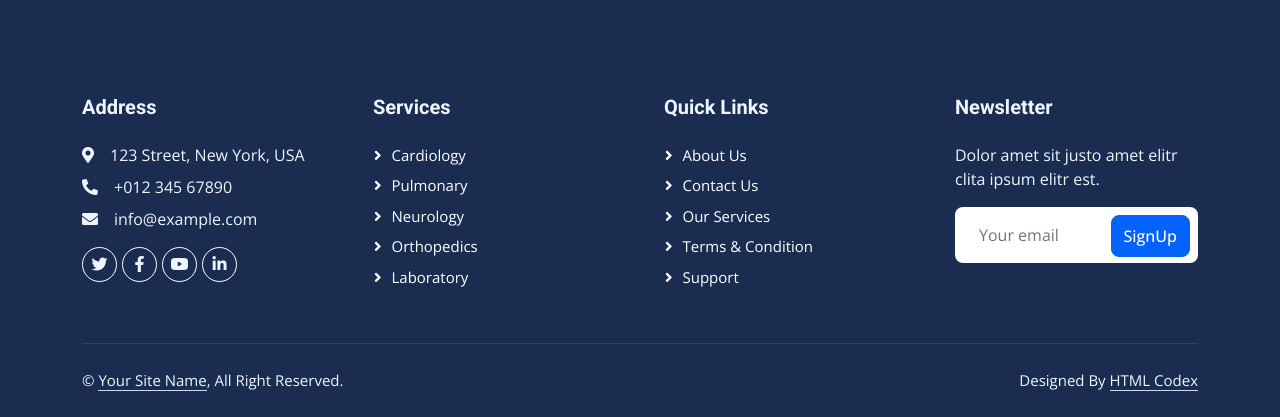
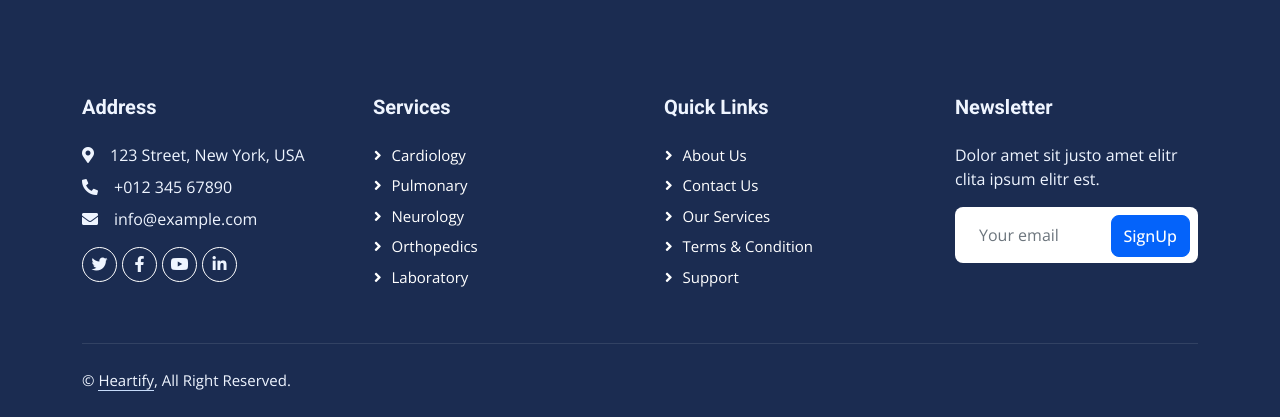
Before and after one commit to Seufrid/fyp_project_django, a Django app: page /about/ in a window 1280 px wide. Shown: the part 2430-2847 px from the top of the page. Run offline with Django 4.2, Linux system fonts and the light colour scheme; some libraries are stand-ins or nearby versions.

Commit message:
footers edited

```diff
--- a/web_project/templates/about.html
+++ b/web_project/templates/about.html
@@ -325,11 +325,7 @@
             <div class="copyright">
                 <div class="row">
                     <div class="col-md-6 text-center text-md-start mb-3 mb-md-0">
-                        &copy; <a class="border-bottom" href="#">Your Site Name</a>, All Right Reserved.
-                    </div>
-                    <div class="col-md-6 text-center text-md-end">
-                        <!--/*** This template is free as long as you keep the footer author’s credit link/attribution link/backlink. If you'd like to use the template without the footer author’s credit link/attribution link/backlink, you can purchase the Credit Removal License from "https://htmlcodex.com/credit-removal". Thank you for your support. ***/-->
-                        Designed By <a class="border-bottom" href="https://htmlcodex.com">HTML Codex</a>
+                        &copy; <a class="border-bottom" href="#">Heartify</a>, All Right Reserved.
                     </div>
                 </div>
             </div>
--- a/web_project/templates/appointment.html
+++ b/web_project/templates/appointment.html
@@ -233,11 +233,7 @@
             <div class="copyright">
                 <div class="row">
                     <div class="col-md-6 text-center text-md-start mb-3 mb-md-0">
-                        &copy; <a class="border-bottom" href="#">Your Site Name</a>, All Right Reserved.
-                    </div>
-                    <div class="col-md-6 text-center text-md-end">
-                        <!--/*** This template is free as long as you keep the footer author’s credit link/attribution link/backlink. If you'd like to use the template without the footer author’s credit link/attribution link/backlink, you can purchase the Credit Removal License from "https://htmlcodex.com/credit-removal". Thank you for your support. ***/-->
-                        Designed By <a class="border-bottom" href="https://htmlcodex.com">HTML Codex</a>
+                        &copy; <a class="border-bottom" href="#">Heartify</a>, All Right Reserved.
                     </div>
                 </div>
             </div>
--- a/web_project/templates/contact.html
+++ b/web_project/templates/contact.html
@@ -244,11 +244,7 @@
             <div class="copyright">
                 <div class="row">
                     <div class="col-md-6 text-center text-md-start mb-3 mb-md-0">
-                        &copy; <a class="border-bottom" href="#">Your Site Name</a>, All Right Reserved.
-                    </div>
-                    <div class="col-md-6 text-center text-md-end">
-                        <!--/*** This template is free as long as you keep the footer author’s credit link/attribution link/backlink. If you'd like to use the template without the footer author’s credit link/attribution link/backlink, you can purchase the Credit Removal License from "https://htmlcodex.com/credit-removal". Thank you for your support. ***/-->
-                        Designed By <a class="border-bottom" href="https://htmlcodex.com">HTML Codex</a>
+                        &copy; <a class="border-bottom" href="#">Heartify</a>, All Right Reserved.
                     </div>
                 </div>
             </div>
--- a/web_project/templates/selftest.html
+++ b/web_project/templates/selftest.html
@@ -193,11 +193,7 @@
             <div class="copyright">
                 <div class="row">
                     <div class="col-md-6 text-center text-md-start mb-3 mb-md-0">
-                        &copy; <a class="border-bottom" href="#">Your Site Name</a>, All Right Reserved.
-                    </div>
-                    <div class="col-md-6 text-center text-md-end">
-                        <!--/*** This template is free as long as you keep the footer author’s credit link/attribution link/backlink. If you'd like to use the template without the footer author’s credit link/attribution link/backlink, you can purchase the Credit Removal License from "https://htmlcodex.com/credit-removal". Thank you for your support. ***/-->
-                        Designed By <a class="border-bottom" href="https://htmlcodex.com">HTML Codex</a>
+                        &copy; <a class="border-bottom" href="#">Heartify</a>, All Right Reserved.
                     </div>
                 </div>
             </div>
```
Also changed, not shown: web_project/templates/home.html (+10 -15 lines).
